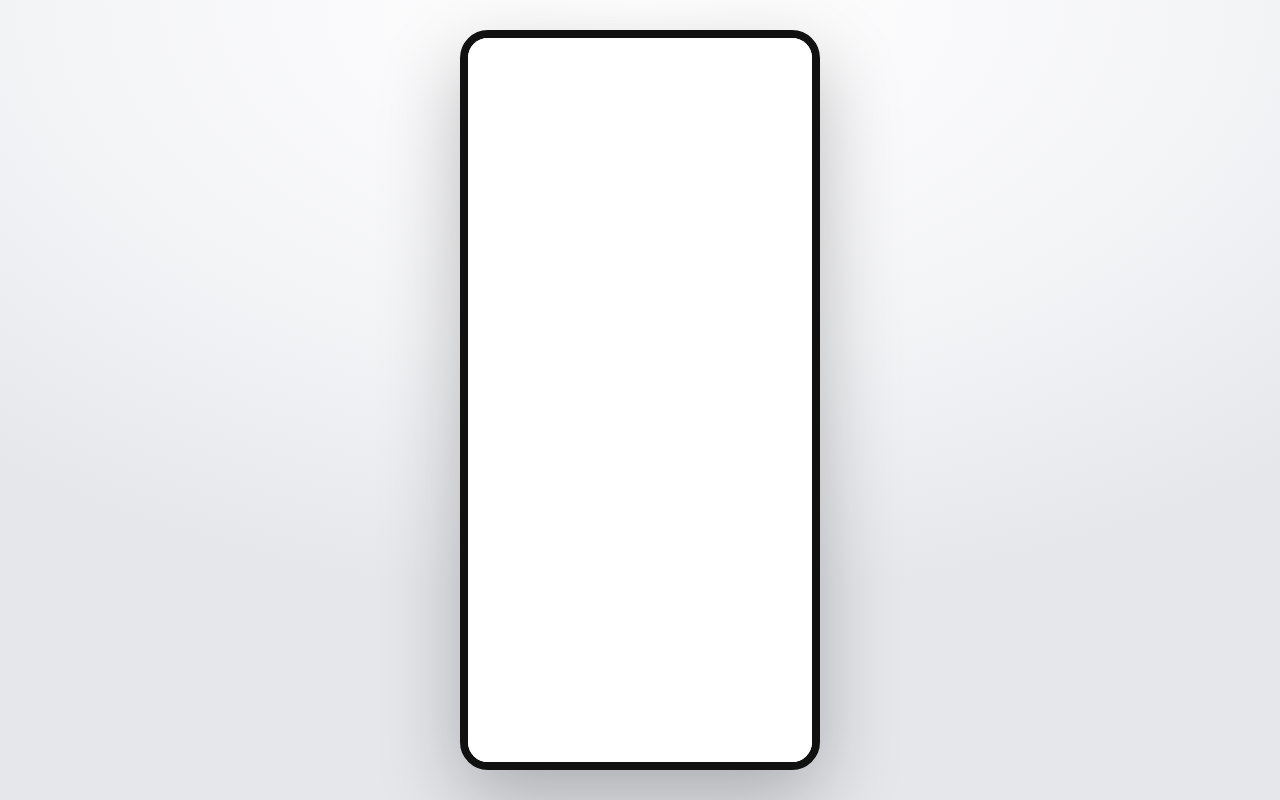
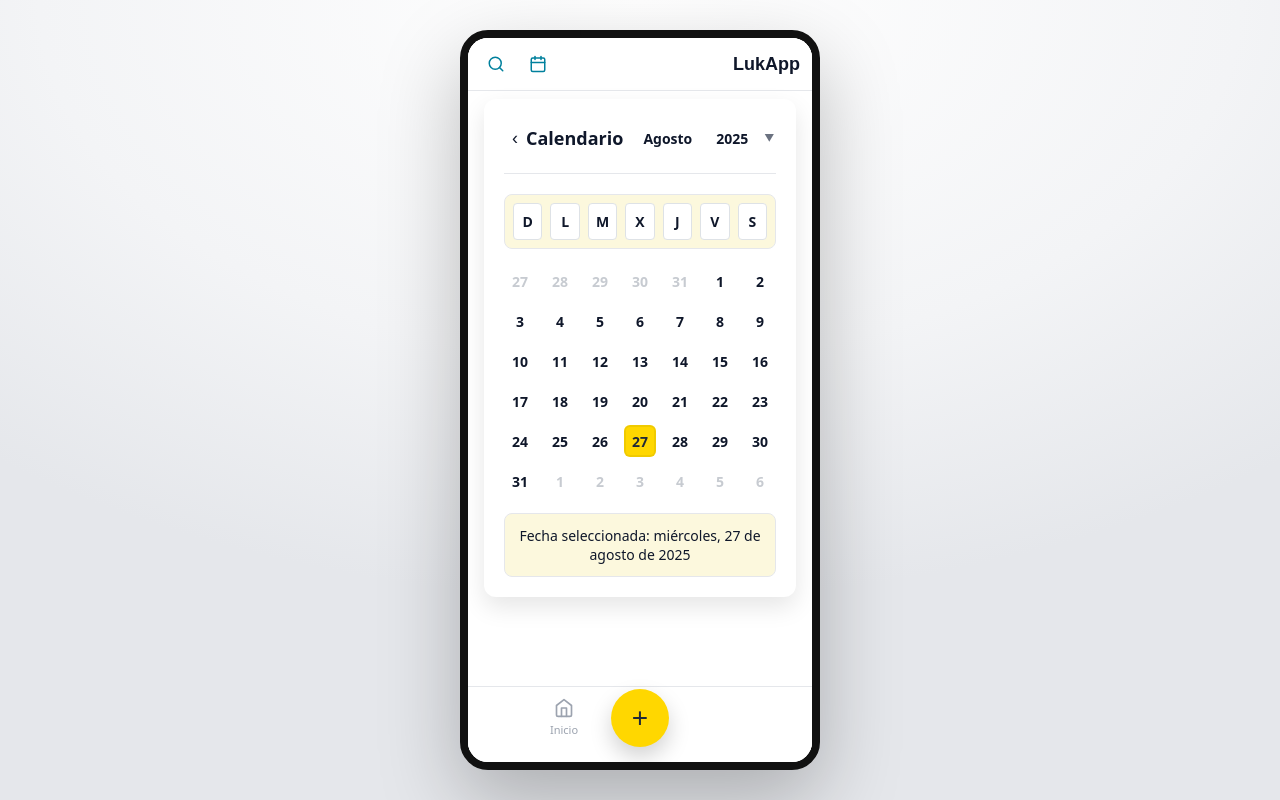
Before and after one commit to marianaUrrego/app_hibrida, a React (Vite) app: page /calendar in a window 1280 px wide. Before the commit this address had no page. Built offline with nearby package versions, Linux system fonts and the light colour scheme.

Commit message:
feat(vistas): :sparkles: calendario vista
se agregó el calendario como vista y se incluyó el componente previamente realizado, toca corregir cosas aun

```diff
--- a/src/App.jsx
+++ b/src/App.jsx
@@ -9,6 +9,7 @@ import AddIncome from "./pages/AddIncome.jsx";
 import Splash from "./pages/Splash.jsx";
 import TxDetails from "./pages/TxDetails.jsx";
 import TxEdit from "./pages/TxEdit.jsx";
+import CalendarPage from "./pages/Calendar.jsx";
 
 export default function App() {
   const [ready, setReady] = useState(false);
@@ -25,7 +26,6 @@ export default function App() {
           <Splash />
         ) : (
           <Routes>
-            {/*termina el splash, "/" redirige a /home */}
             <Route path="/" element={<Navigate to="/home" replace />} />
             <Route path="/home" element={<Home />} />
             <Route path="/buscar" element={<Search />} />
@@ -34,6 +34,7 @@ export default function App() {
             <Route path="/add/income" element={<AddIncome />} />
             <Route path="/tx/:id" element={<TxDetails />} />
             <Route path="/tx/:id/edit" element={<TxEdit />} />
+            <Route path="/calendar" element={<CalendarPage />} />
           </Routes>
         )}
       </DeviceFrame>
--- a/src/components/Calendar.jsx
+++ b/src/components/Calendar.jsx
@@ -1,21 +1,27 @@
-import React, { useState } from "react";
+import React, { useState, useEffect } from "react";
 import s from "./Calendar.module.scss";
 
-function CalendarComponent() {
-  const [currentDate, setCurrentDate] = useState(new Date());
-  const [selectedDate, setSelectedDate] = useState(null);
+function CalendarComponent({ value, onChange }) {
+  const [currentDate, setCurrentDate] = useState(value ?? new Date());
+  const [selectedDate, setSelectedDate] = useState(value ?? null);
   const [showMonthSelector, setShowMonthSelector] = useState(false);
   const [showYearSelector, setShowYearSelector] = useState(false);
+
+  useEffect(() => {
+    if (value) {
+      setCurrentDate(value);
+      setSelectedDate(value);
+    }
+  }, [value]);
 
   const currentMonth = currentDate.getMonth();
   const currentYear = currentDate.getFullYear();
 
   const monthNames = [
     "Enero","Febrero","Marzo","Abril","Mayo","Junio",
-    "Julio","Agosto","Septiembre","Octubre","Noviembre","Diciembre",
+    "Julio","Agosto","Septiembre","Octubre","Noviembre","Diciembre"
   ];
-
-  const weekDays = ["D", "L", "M", "X", "J", "V", "S"];
+  const weekDays = ["D","L","M","X","J","V","S"];
 
   const years = [];
   for (let y = 2000; y <= 2030; y++) years.push(y);
@@ -23,53 +29,36 @@ function CalendarComponent() {
   const getFirstDayOfMonth = (year, month) => new Date(year, month, 1).getDay();
   const getDaysInMonth = (year, month) => new Date(year, month + 1, 0).getDate();
 
-  const goToPreviousMonth = () =>
-    setCurrentDate(new Date(currentYear, currentMonth - 1, 1));
+  const goToPreviousMonth = () => setCurrentDate(new Date(currentYear, currentMonth - 1, 1));
+  const goToNextMonth = () => setCurrentDate(new Date(currentYear, currentMonth + 1, 1));
 
-  const goToNextMonth = () =>
-    setCurrentDate(new Date(currentYear, currentMonth + 1, 1));
-
-  const changeMonth = (monthIndex) => {
-    setCurrentDate(new Date(currentYear, monthIndex, 1));
-    setShowMonthSelector(false);
-  };
-
-  const changeYear = (year) => {
-    setCurrentDate(new Date(year, currentMonth, 1));
-    setShowYearSelector(false);
-  };
+  const changeMonth = (idx) => { setCurrentDate(new Date(currentYear, idx, 1)); setShowMonthSelector(false); };
+  const changeYear = (y) => { setCurrentDate(new Date(y, currentMonth, 1)); setShowYearSelector(false); };
 
   const selectDay = (day, isCurrentMonth) => {
     if (!isCurrentMonth) return;
-    setSelectedDate(new Date(currentYear, currentMonth, day));
+    const d = new Date(currentYear, currentMonth, day);
+    setSelectedDate(d);
+    onChange?.(d);
   };
 
   const generateCalendarDays = () => {
     const days = [];
     const firstDay = getFirstDayOfMonth(currentYear, currentMonth);
     const totalDays = getDaysInMonth(currentYear, currentMonth);
+    const prevMonthDays = getDaysInMonth(currentYear, currentMonth - 1);
 
-    const prevMonthDays = getDaysInMonth(currentYear, currentMonth - 1);
-    for (let i = firstDay - 1; i >= 0; i--) {
-      days.push({ day: prevMonthDays - i, isCurrentMonth: false });
-    }
+    for (let i = firstDay - 1; i >= 0; i--) days.push({ day: prevMonthDays - i, isCurrentMonth: false });
+    for (let d = 1; d <= totalDays; d++) days.push({ day: d, isCurrentMonth: true });
+    const remaining = 42 - days.length;
+    for (let d = 1; d <= remaining; d++) days.push({ day: d, isCurrentMonth: false });
 
-    for (let day = 1; day <= totalDays; day++) {
-      days.push({ day, isCurrentMonth: true });
-    }
-
-    const remaining = 42 - days.length; // 6 filas * 7 columnas
-    for (let day = 1; day <= remaining; day++) {
-      days.push({ day, isCurrentMonth: false });
-    }
     return days;
   };
-
   const calendarDays = generateCalendarDays();
 
   const isDaySelected = (day, isCurrentMonth) =>
-    !!selectedDate &&
-    isCurrentMonth &&
+    selectedDate && isCurrentMonth &&
     selectedDate.getDate() === day &&
     selectedDate.getMonth() === currentMonth &&
     selectedDate.getFullYear() === currentYear;
@@ -77,72 +66,46 @@ function CalendarComponent() {
   return (
     <div className={s.calendarContainer}>
       <div className={s.calendarHeader}>
-        <button className={s.navButton} onClick={goToPreviousMonth}>&lt;</button>
-
+        <button className={s.navButton} onClick={goToPreviousMonth}>‹</button>
         <h2 className={s.calendarTitle}>Calendario</h2>
-
         <div className={s.monthYearSelector}>
           <div className={s.monthSelector}>
-            <span
-              className={s.monthYear}
-              onClick={() => setShowMonthSelector(!showMonthSelector)}
-            >
+            <span className={s.monthYear} onClick={() => setShowMonthSelector(!showMonthSelector)}>
               {monthNames[currentMonth]}
             </span>
             {showMonthSelector && (
               <div className={s.dropdownMenu}>
                 {monthNames.map((m, i) => (
-                  <div
-                    key={i}
-                    className={`${s.dropdownItem} ${i === currentMonth ? s.active : ""}`}
-                    onClick={() => changeMonth(i)}
-                  >
-                    {m}
-                  </div>
+                  <div key={i} className={`${s.dropdownItem} ${i === currentMonth ? s.active : ""}`} onClick={() => changeMonth(i)}>{m}</div>
                 ))}
               </div>
             )}
           </div>
-
           <div className={s.yearSelector}>
-            <span
-              className={s.monthYear}
-              onClick={() => setShowYearSelector(!showYearSelector)}
-            >
+            <span className={s.monthYear} onClick={() => setShowYearSelector(!showYearSelector)}>
               {currentYear}
             </span>
             {showYearSelector && (
               <div className={s.dropdownMenu}>
                 {years.map((y) => (
-                  <div
-                    key={y}
-                    className={`${s.dropdownItem} ${y === currentYear ? s.active : ""}`}
-                    onClick={() => changeYear(y)}
-                  >
-                    {y}
-                  </div>
+                  <div key={y} className={`${s.dropdownItem} ${y === currentYear ? s.active : ""}`} onClick={() => changeYear(y)}>{y}</div>
                 ))}
               </div>
             )}
           </div>
-
           <span className={s.dropdownArrow}>▼</span>
         </div>
       </div>
 
       <div className={s.weekDays}>
-        {weekDays.map((d, i) => (
-          <div key={i} className={s.weekDay}>{d}</div>
-        ))}
+        {weekDays.map((d, i) => <div key={i} className={s.weekDay}>{d}</div>)}
       </div>
 
       <div className={s.calendarGrid}>
         {calendarDays.map(({ day, isCurrentMonth }, i) => (
           <div
-            key={`${day}-${i}`}
-            className={`${s.calendarDay} ${
-              isCurrentMonth ? s.currentMonth : s.otherMonth
-            } ${isDaySelected(day, isCurrentMonth) ? s.selected : ""}`}
+            key={i}
+            className={`${s.calendarDay} ${isCurrentMonth ? s.currentMonth : s.otherMonth} ${isDaySelected(day, isCurrentMonth) ? s.selected : ""}`}
             onClick={() => selectDay(day, isCurrentMonth)}
           >
             {day}
@@ -152,13 +115,7 @@ function CalendarComponent() {
 
       {selectedDate && (
         <div className={s.selectedDateInfo}>
-          Fecha seleccionada:{" "}
-          {selectedDate.toLocaleDateString("es-ES", {
-            weekday: "long",
-            year: "numeric",
-            month: "long",
-            day: "numeric",
-          })}
+          Fecha seleccionada: {selectedDate.toLocaleDateString("es-ES", { weekday:"long", year:"numeric", month:"long", day:"numeric" })}
         </div>
       )}
     </div>
--- a/src/components/Calendar.module.scss
+++ b/src/components/Calendar.module.scss
@@ -102,7 +102,6 @@
   }
 }
 
-/* Week header */
 .weekDays {
   display: grid;
   grid-template-columns: repeat(7, 1fr);
@@ -168,6 +167,43 @@
   border: 1px solid $line;
 }
 
+.scrim{
+  position: fixed;
+  inset: 0;
+  background: transparent;
+  z-index: 49;
+}
+
+.menu{
+  position: fixed;
+  bottom: 92px;
+  left: 50%;
+  transform: translateX(-50%);
+  background: #fff;
+  border: 1px solid $line;
+  border-radius: 12px;
+  box-shadow: $shadow;
+  padding: 8px;
+  display: grid;
+  gap: 6px;
+  width: 200px;
+  z-index: 50;
+}
+
+.menuBtn{
+  padding: 10px 12px;
+  border-radius: 10px;
+  border: 1px solid $line;
+  background: #fff;
+  color: $fg;
+  font-weight: 800;
+  text-align: center;
+  transition: background .15s ease, transform .05s ease;
+
+  &:hover{ background: $cream; }
+  &:active{ transform: scale(.99); }
+}
+
 @media (max-width: 480px) {
   .calendarContainer { padding: 16px; margin: 16px; }
   .calendarHeader { margin-bottom: 16px; }
--- /dev/null
+++ b/src/pages/Calendar.jsx
@@ -0,0 +1,68 @@
+import { useState } from "react";
+import { useNavigate } from "react-router";
+import TopBar from "../components/TopBar.jsx";
+import BottomNav from "../components/BottomNav.jsx";
+import CalendarComponent from "../components/Calendar.jsx";
+import layout from "../styles/Layout.module.scss";
+import s from "../components/Calendar.module.scss";
+
+function startOfDay(d) {
+  const x = new Date(d);
+  x.setHours(0, 0, 0, 0);
+  return x;
+}
+
+export default function CalendarPage() {
+  const navigate = useNavigate();
+  const [selectedDate, setSelectedDate] = useState(startOfDay(new Date()));
+  const [openMenu, setOpenMenu] = useState(false);
+
+  const go = (type) => {
+    const dateISO = startOfDay(selectedDate).toISOString();
+    setOpenMenu(false);
+    navigate(type === "expense" ? "/add/expense" : "/add/income", {
+      state: { dateISO, from: "/calendar" },
+    });
+  };
+
+  return (
+    <div className={layout.screen}>
+      <TopBar onCalendarClick={null} />
+
+      <main className={layout.content}>
+        <CalendarComponent
+          value={selectedDate}
+          onChange={(d) => setSelectedDate(startOfDay(d))}
+        />
+      </main>
+
+      <button
+        className={layout.fab}
+        aria-label="Agregar"
+        onClick={() => setOpenMenu((v) => !v)}
+      >
+        +
+      </button>
+
+      {openMenu && (
+        <>
+          <button
+            aria-label="Cerrar menú"
+            className={s.scrim}
+            onClick={() => setOpenMenu(false)}
+          />
+          <div className={s.menu}>
+            <button className={s.menuBtn} onClick={() => go("expense")}>
+              Añadir Gasto
+            </button>
+            <button className={s.menuBtn} onClick={() => go("income")}>
+              Añadir Ingreso
+            </button>
+          </div>
+        </>
+      )}
+
+      <BottomNav />
+    </div>
+  );
+}
```
Also changed, not shown: src/pages/Home.jsx (+6 -8 lines).
